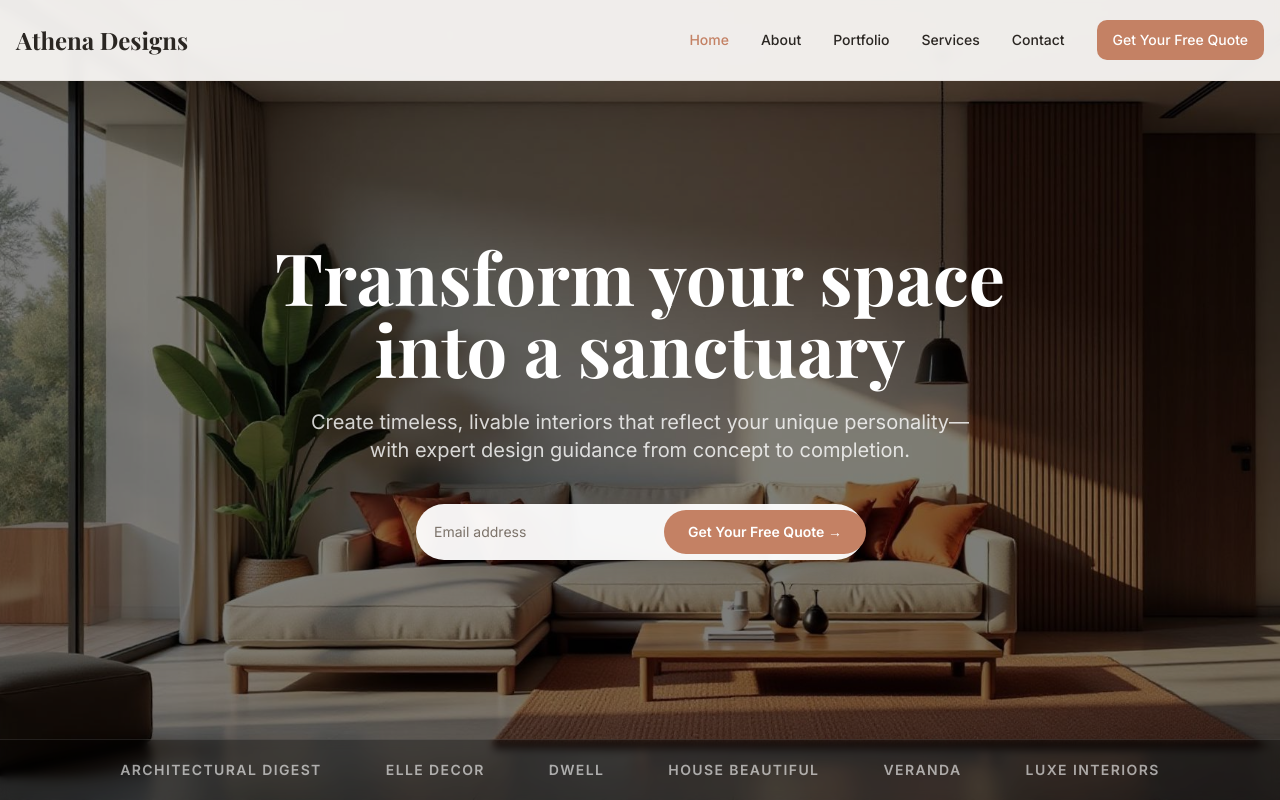
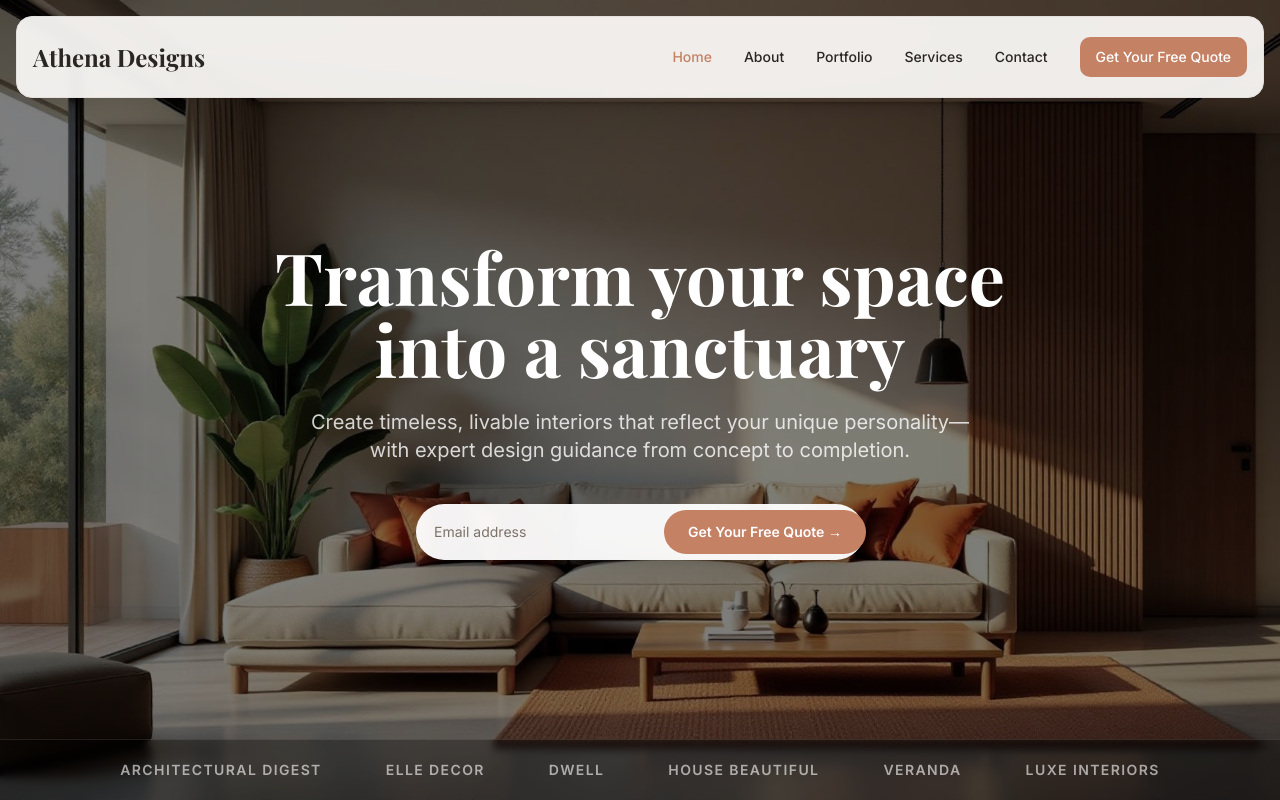
Before and after one commit to AdithyaCollege/athena-design-blueprint, a React (Vite) app: page / in a window 1280 px wide. Shown: the top 800 px of the page. Built offline with nearby package versions, Linux system fonts and the light colour scheme; the HTML template or start-up script is replaced by a standard one.

Commit message:
Enhance nav with rounded float
Co-authored-by: AdithyaCollege <214793265+AdithyaCollege@users.noreply.github.com>

```diff
--- a/src/components/Navigation.tsx
+++ b/src/components/Navigation.tsx
@@ -34,10 +34,10 @@ const Navigation = () => {
   };
 
   return (
-    <nav className={`fixed top-0 left-0 right-0 z-50 transition-all duration-300 ${
+    <nav className={`fixed top-4 left-4 right-4 z-50 transition-all duration-300 rounded-2xl ${
       isScrolled
-        ? "bg-background/40 backdrop-blur-lg border-b border-white/20 shadow-lg"
-        : "bg-background/95 backdrop-blur-sm border-b border-border"
+        ? "bg-background/40 backdrop-blur-lg border border-white/20 shadow-lg"
+        : "bg-background/95 backdrop-blur-sm border border-border"
     }`}>
       <div className="container mx-auto px-4">
         <div className="flex items-center justify-between h-20">
```
